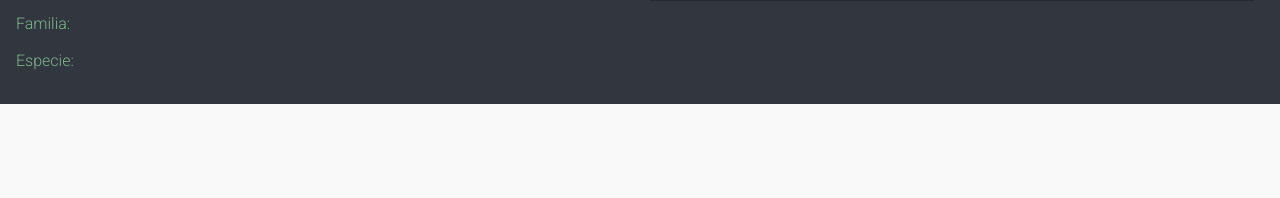
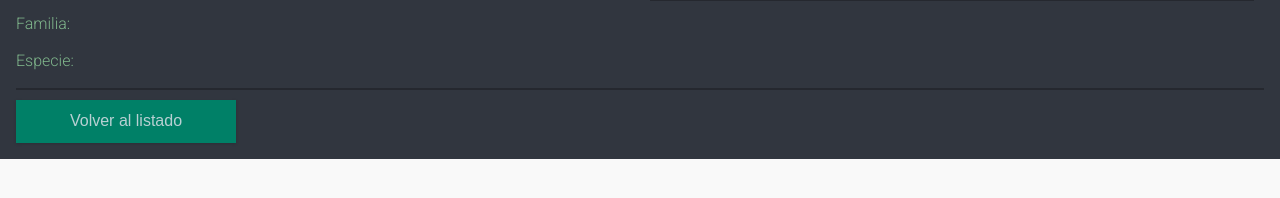
Before and after one commit to tdelatorre/nature-dex, a Django app: template src/nature_dex/templates/file.html in a window 1280 px wide. Shown: the part 227-425 px from the top of the page. Run offline with Django 3.2, Linux system fonts and the light colour scheme; the template is opened without the code that fills it, so the values that code supplies are empty.

Commit message:
new styles and back button in file view

```diff
--- a/src/nature_dex/static/css/style.css
+++ b/src/nature_dex/static/css/style.css
@@ -92,6 +92,12 @@ html body .ui-group-theme-a .ui-bar-inherit {
   color: #005141;
   text-shadow: none;
 }
+.ui-content button.btn-custom.medium {
+  width: 220px;
+}
+.ui-content button.btn-custom.left {
+  float: left;
+}
 .ui-content button.btn-custom.large {
   width: 90%;
 }
@@ -119,6 +125,11 @@ html body .ui-group-theme-a .ui-bar-inherit {
   font-weight: lighter;
 }
 /* PANELS */
+#home h1 {
+  color: #7fb58b;
+  font-size: 1.8em;
+  text-align: center;
+}
 #panelmenu {
   top: 64px;
   box-shadow: none;
@@ -158,6 +169,12 @@ html body .ui-group-theme-a .ui-bar-inherit {
 #panelsearch {
   top: 64px;
   box-shadow: none;
+}
+#file div.toolbar {
+  width: 100%;
+  clear: both;
+  padding-top: 10px;
+  border-top: 2px solid #25282f;
 }
 #file div.specimentImageContent {
   padding: 10px;
@@ -212,6 +229,9 @@ html body .ui-group-theme-a .ui-bar-inherit {
   font-style: oblique;
   font-weight: lighter;
 }
+#listview h1 {
+  text-align: center;
+}
 #listview div.pagination {
   width: 320px;
   margin: auto;
@@ -247,6 +267,7 @@ html body .ui-group-theme-a .ui-bar-inherit {
   text-align: left;
   padding: 0 1em;
   color: #7fb58b;
+  font-family: 'Conv_Purisa';
 }
 #listview ul li.ui-btn p {
   text-align: left;
--- a/src/nature_dex/static/css/style.less
+++ b/src/nature_dex/static/css/style.less
@@ -112,6 +112,14 @@ hmtl, body {
 				text-shadow: none;
 			}
 
+			&.medium {
+				width: 220px;
+			}
+
+			&.left {
+				float: left;
+			}
+
 			&.large {
 				width: 90%;
 			}
@@ -148,6 +156,17 @@ hmtl, body {
 
 .ui-panel {
 
+}
+
+// home [#home]
+
+#home {
+
+	h1 {
+		color: #7fb58b;
+		font-size: 1.8em;
+		text-align: center;
+	}
 }
 
 // PanelMenu [#panelmenu]
@@ -209,6 +228,13 @@ hmtl, body {
 #file {
 
 	div {
+
+		&.toolbar {
+			width: 100%;
+			clear: both;
+			padding-top: 10px;
+			border-top: 2px solid #25282f;
+		}
 
 		&.specimentImageContent {
 			padding: 10px;
@@ -280,6 +306,10 @@ hmtl, body {
 
 #listview {
 
+	h1 {
+		text-align: center;
+	}
+
 	div {
 
 		&.pagination {
@@ -328,6 +358,7 @@ hmtl, body {
 					text-align: left;
 					padding: 0 1em;
 					color: #7fb58b;
+					font-family: 'Conv_Purisa';
 				}
 
 				p {
--- a/src/nature_dex/static/js/ficha.js
+++ b/src/nature_dex/static/js/ficha.js
@@ -10,6 +10,10 @@
             console.log( 'Ficha::init' );
 
             _$view = $('#file');
+
+            _$view.find( 'button#back' ).on( 'click', function ( event ) {
+                $.mobile.changePage( Services.getLocation() + 'listview/');
+            });
 
             // Render data
             var data = Services.getLoadedFile();
--- a/src/nature_dex/templates/file.html
+++ b/src/nature_dex/templates/file.html
@@ -24,6 +24,11 @@
 		<p>Especie: <span class="species"></span></p>
 	</div>
 
+
+	<div class="toolbar">
+		<button class="btn-custom medium left" id="back">Volver al listado</button>
+	</div>
+
 	<!--div class="tags">
 		<ul>
 			<li></li>
```
